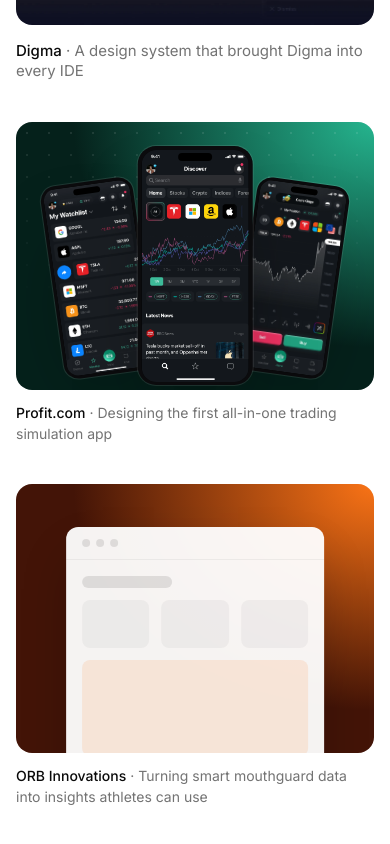
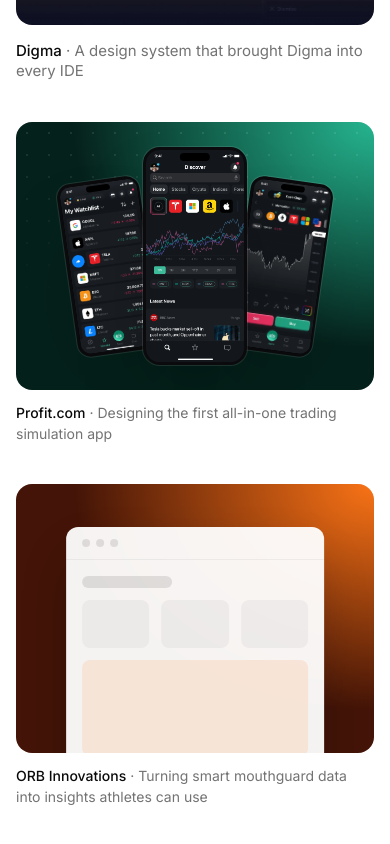
Before and after one commit to ionuiux/ioncazac-portfolio, a Next.js app: page / in a window 390 px wide. Shown: the part 1740-2584 px from the top of the page. Built offline with nearby package versions, Linux system fonts and the light colour scheme.

Commit message:
Center the phone mockup vertically in covers
Co-Authored-By: Claude Opus 5.5 <noreply@anthropic.com>

```diff
--- a/src/components/cover.tsx
+++ b/src/components/cover.tsx
@@ -30,18 +30,22 @@ export function Cover({
             maskImage: "linear-gradient(to bottom, black, transparent 70%)",
           }}
         />
+        {/* Phones are sized by the cover's height (cqh) so they stay vertically
+            centred and fill the space whether the cover is 4:3 or 16:9. */}
+        <div className="absolute inset-0 flex items-center justify-center" style={{ containerType: "size" }}>
           {left && (
-          <div className="absolute top-[22%] left-[10%] w-[26%] -rotate-[8deg] transition-transform duration-700 ease-out group-hover:-translate-x-2 sm:left-[21%] sm:w-[19%]">
+            <div className="relative -mr-[2cqw] w-[min(26cqw,31cqh)] shrink-0 translate-y-[6%] -rotate-[8deg] transition-transform duration-700 ease-out group-hover:-translate-x-2">
               <PhoneFrame screen={left} sizes="(min-width: 640px) 20vw, 26vw" />
             </div>
           )}
+          <div className="relative z-10 w-[min(34cqw,39cqh)] shrink-0 transition-transform duration-700 ease-out group-hover:-translate-y-2">
+            <PhoneFrame screen={main} sizes="(min-width: 640px) 24vw, 32vw" priority={priority} />
+          </div>
           {right && (
-          <div className="absolute top-[22%] right-[10%] w-[26%] rotate-[8deg] transition-transform duration-700 ease-out group-hover:translate-x-2 sm:right-[21%] sm:w-[19%]">
+            <div className="relative -ml-[2cqw] w-[min(26cqw,31cqh)] shrink-0 translate-y-[6%] rotate-[8deg] transition-transform duration-700 ease-out group-hover:translate-x-2">
               <PhoneFrame screen={right} sizes="(min-width: 640px) 20vw, 26vw" />
             </div>
           )}
-        <div className="absolute top-[9%] left-1/2 w-[32%] -translate-x-1/2 transition-transform duration-700 ease-out group-hover:-translate-y-2 sm:w-[23%]">
-          <PhoneFrame screen={main} sizes="(min-width: 640px) 24vw, 32vw" priority={priority} />
         </div>
       </div>
     );
```
Lines whose indentation alone changed are shown as unchanged.
